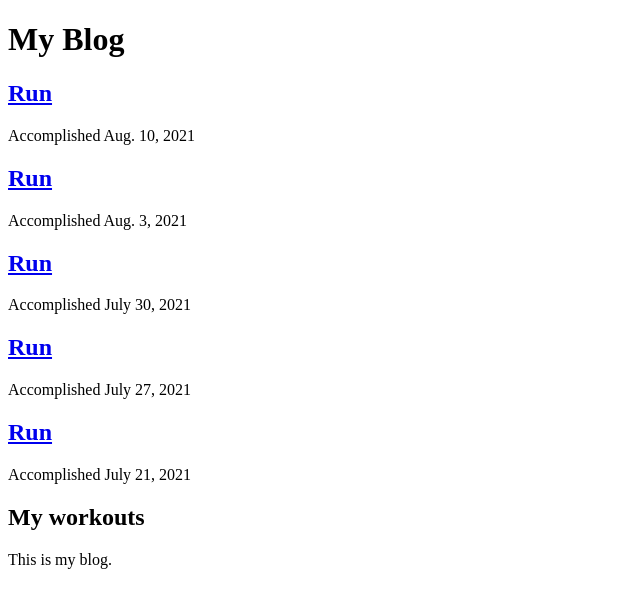
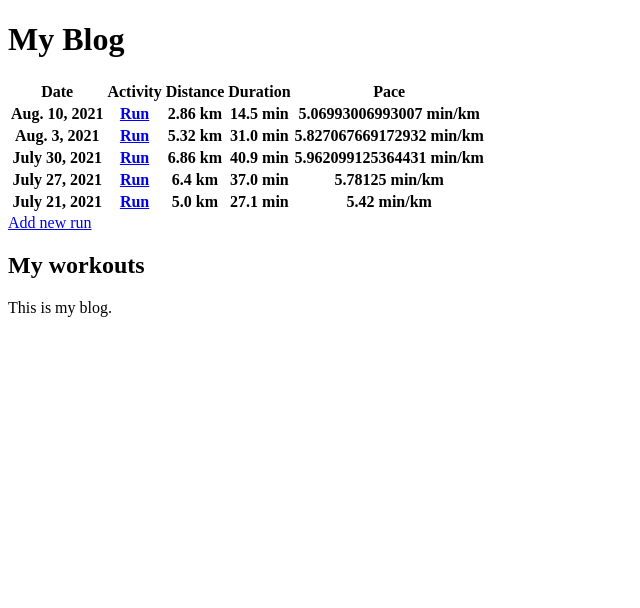
Before and after one commit to reda97dz/django_website, a Django app: page /workout/ in a window 1280 px wide. Shown: the top 608 px of the page, without its empty margins (0-640 px from the left). Run offline with Django 3.2, Linux system fonts and the light colour scheme; data comes from the database, SQL or seed files in the repository; both versions use the stored data as it was after the commit; lists and menus that the app fills with data are empty.

Commit message:
add delete function

```diff
--- a/workout/templates/workout/run/details.html
+++ b/workout/templates/workout/run/details.html
@@ -10,4 +10,7 @@
  {{ run.duration }}
 
  {{ run.pace }}
+
+ <a href="{% url 'workout:delete_run' run.id %}">Delete Run</a>
+
 {% endblock %}
--- a/workout/templates/workout/run/list.html
+++ b/workout/templates/workout/run/list.html
@@ -4,14 +4,25 @@
 
 {% block content %}
   <h1>My Blog</h1>
-  {% for run in runs %}
-    <h2>
-      <a href="{{ run.get_absolute_url }}">
-        {{ run.name }}
-      </a>
-    </h2>
-    <p>
-      Accomplished {{ run.date }}
-    </p>
-  {% endfor %}
+  <table>
+    <tr>
+      <th>Date</th>
+      <th>Activity</th>
+      <th>Distance</th>
+      <th>Duration</th>
+      <th>Pace</th>
+    </tr>
+
+    {% for run in runs %}
+      <tr>
+        <th>{{ run.date }}</th>
+        <th><a href="{{ run.get_absolute_url }}">{{ run.name }}</a></th>
+        <th>{{ run.distance }} km</th>
+        <th>{{ run.duration }} min</th>
+        <th>{{ run.pace }} min/km</th>
+      </tr>
+    {% endfor %}
+
+  </table>
+  <a href="{% url 'workout:add_run' %}">Add new run</a>
 {% endblock %}
--- a/workout/urls.py
+++ b/workout/urls.py
@@ -6,5 +6,6 @@ app_name = 'workout'
 urlpatterns = [
     path('', views.run_list, name='run_list'),
     path('run/<str:pk>/', views.run_details, name='run_details'),
-    path('add_new_run/', views.add_run, name='add_run')
+    path('add_new_run/', views.add_run, name='add_run'),
+    path('run/<str:pk>/delete/', views.delete_run, name='delete_run')
 ]
--- a/workout/views.py
+++ b/workout/views.py
@@ -25,10 +25,20 @@ def add_run(request):
             new_run = form.save(commit=False)
             new_run.pace = pace
             new_run.save()
-        return redirect('/workout')
+        return redirect('/workout/run/{}'.format(new_run.id))
     else:
         form = RunForm()
 
     return render(request,
                   'workout/run/addrun.html',
                   {'form':form})
+
+def delete_run(request, pk):
+    run = Run.objects.get(id=pk)
+    if request.method == 'POST':
+        run.delete()
+        return redirect('/workout/')
+
+    return render(request,
+                  'workout/run/deleterun.html',
+                  {'run': run})
```
Also changed, not shown: workout/templates/workout/run/deleterun.html (added, +8 -0 lines), db.sqlite3.
